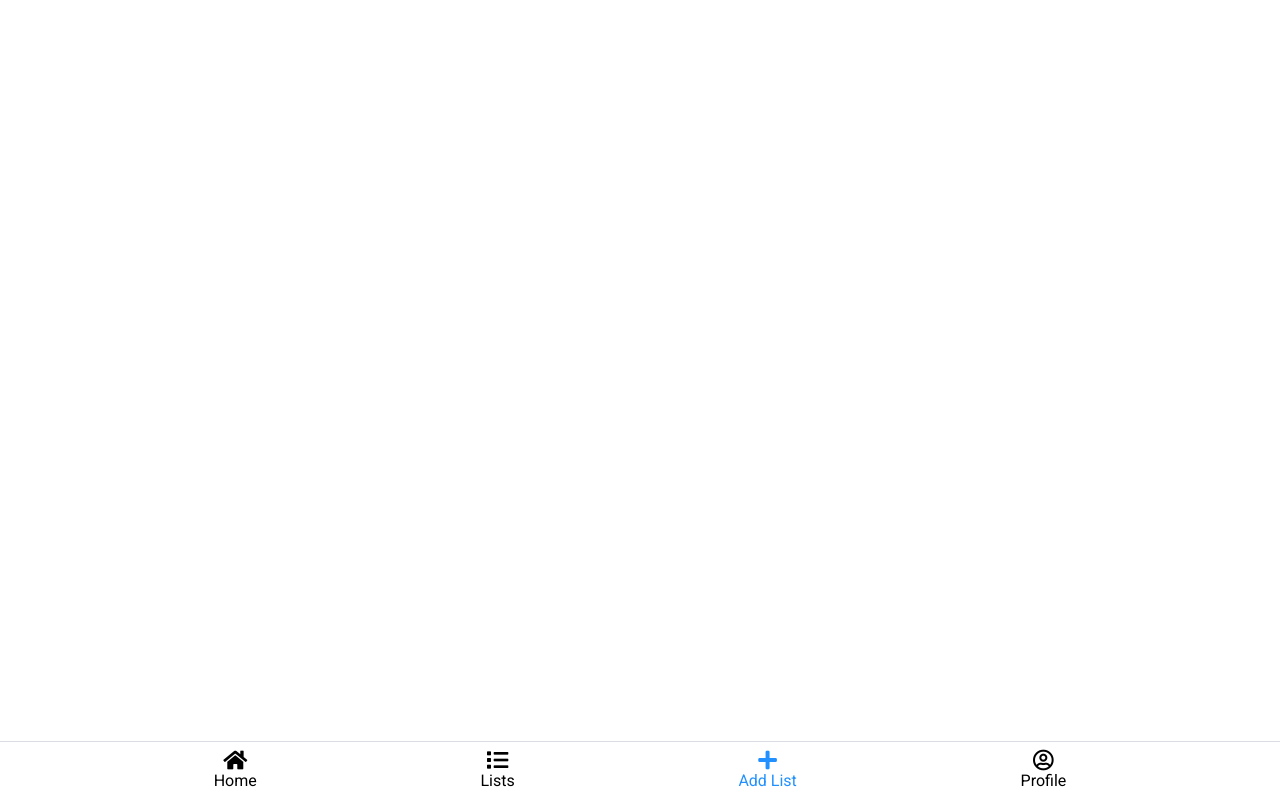
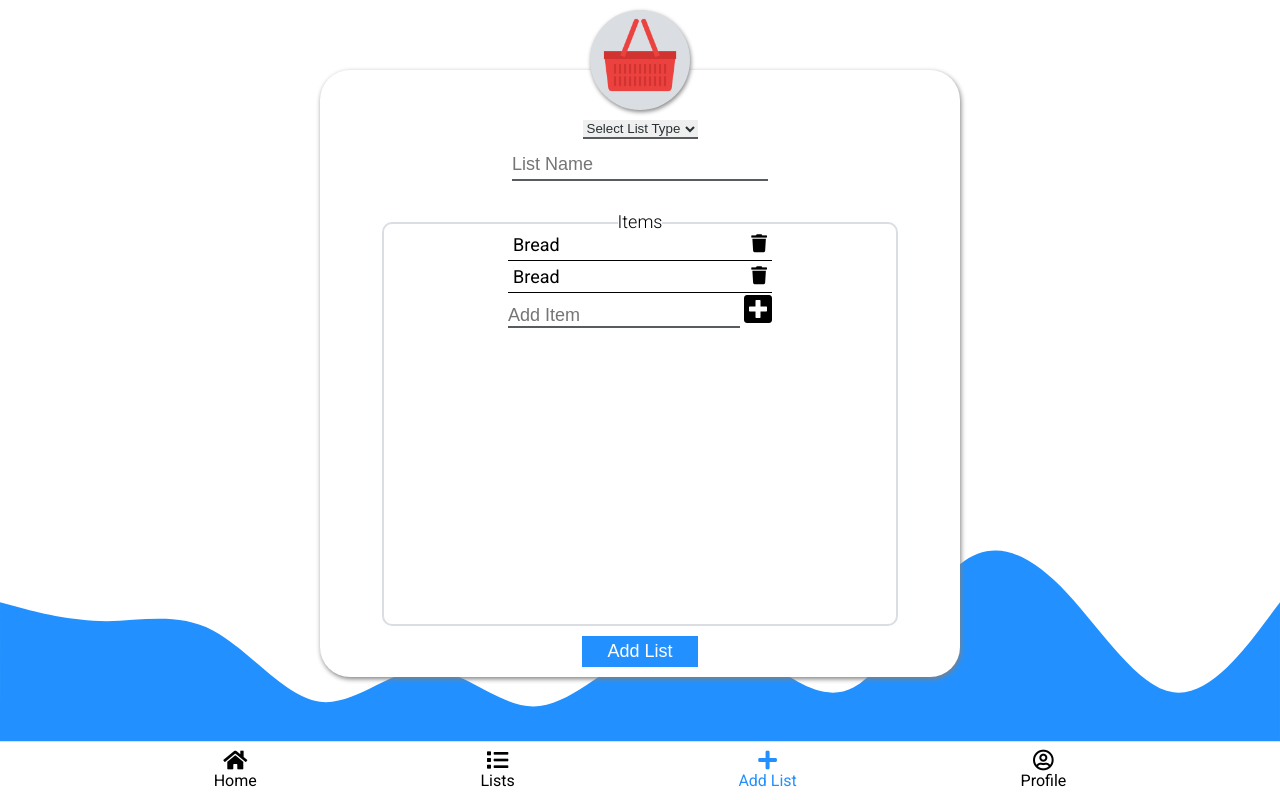
Before and after one commit to tudorie-mariuscosmin/bazaar, a plain HTML site: page form.html in a window 1280 px wide. Drawn offline with Linux system fonts and the light colour scheme.

Commit message:
add list form

```diff
--- /dev/null
+++ b/css/form.css
@@ -0,0 +1,155 @@
+.container{
+    width: 50vw;
+    margin: auto;
+    display: flex;
+    flex-direction: column;
+
+}
+
+.circle{
+    background-color: #dadde1;
+    width: 100px;
+    height: 100px;
+    border-radius: 50%;
+    display: flex;
+    justify-content: center;
+    align-self: center;
+    margin-top: 10px;
+    z-index: 2;
+    box-shadow: 1px 2px 4px #888888;
+}
+
+.form{
+    width: 100%;
+    margin: auto;
+    min-height: 60vh;
+    display: flex;
+    flex-direction: column;
+    align-items: center;
+    box-shadow: 1px 2px 5px gray;
+    border-radius: 30px;
+    padding-top: 50px;
+    position: relative;
+    top:-40px;
+    background-color: white;
+}
+
+.circle img{
+    width: 80%;
+    height: 80%;
+    position: relative;
+    top:5px;
+}
+
+#type-select{
+    border: none;
+    border-bottom: 2px solid #585c5e;
+    color: #283033;
+    margin-bottom: 10px;
+}
+#type-select:focus{
+    border:none;
+    border-bottom: 3px solid #2291ff;
+    outline: none;
+    font-weight: bold;
+
+}
+#list-name{
+    width: 40%;
+    height:30px;
+    font-size: large;
+    border: none;
+    border-bottom: 2px solid #585c5e;
+    margin-bottom: 20px;
+}
+#list-name:focus{
+    border:none;
+    border-bottom: 3px solid #2291ff;
+    outline: none;
+}
+.items-title{
+    position: relative;
+    top:10px;
+    background-color: white;
+    font-size: large;
+    font-weight: 300;
+}
+
+.items{
+    width:80%;
+    border:2px solid  #dadde1;
+    border-radius: 10px;
+    display: flex;
+    flex-direction: column;
+    align-items: center;
+    height:50vh;
+    overflow-y: scroll;
+}
+
+.items ul{
+    height: 100%;
+    list-style: none;
+    display: flex;
+    flex-direction: column;
+    margin: 5px;
+}
+
+.items ul li{
+    display: flex;
+    flex-direction: row;
+    justify-content: space-between;
+    font-size: large;
+    padding: 5px;
+    border-bottom: 1px solid black;
+}
+
+.items ul li i:hover{
+    color: red;
+    cursor: pointer;
+}
+
+#addItem{
+    font-size: large;
+    margin-bottom: 15px;
+    border:none;
+    border-bottom: 2px solid #585c5e;
+}
+
+#addItem:focus{
+    border:none;
+    border-bottom: 2px solid  #2291ff;
+    outline: none;
+}
+.add-item i:hover{
+   color:  #2291ff;
+   cursor: pointer;
+}
+#addBtn{
+    margin: 10px;
+    background-color: #2291ff;
+    color: white;
+    border: none;
+    font-size: large;
+    padding: 5px 25px;
+}
+
+
+
+
+
+
+/* for phones */
+@media only screen and (max-width: 600px) {
+    .container{
+        width:95vw
+    }
+
+    .circle img{
+        width: 20vw;
+    }
+    #list-name{
+        width: 70%;
+    }
+
+
+}
--- a/css/main.css
+++ b/css/main.css
@@ -42,3 +42,10 @@ nav ul li a i {
 nav ul li a.selected{
     color:#2291ff
 }
+
+#wave{
+    position: absolute;
+    z-index: -20;
+    bottom:0;
+    padding-bottom: 7vh;
+}
--- a/form.html
+++ b/form.html
@@ -12,6 +12,8 @@
     <link rel="preconnect" href="https://fonts.gstatic.com">
     <link href="https://fonts.googleapis.com/css2?family=Roboto:ital,wght@0,300;0,400;1,100&display=swap"
         rel="stylesheet">
+
+    <link rel="stylesheet" href="css/form.css">
 </head>
 
 <body>
@@ -43,6 +45,53 @@
             </li>
         </ul>
     </nav>
+
+    <div class="container">
+        <div class="circle">
+            <img src="/img/img-market/png/005-basket.png" alt="type">
+        </div>
+        <div class="form">
+            <select id="type-select">
+                <option disabled selected>Select List Type</option>
+                <option>Groceries</option>
+                <option>Toiletries</option>
+                <option>Electronics</option>
+                <option>Dinner</option>
+            </select>
+            <input id="list-name" type="text" placeholder="List Name" />
+            <h5 class="items-title">Items</h5>
+            <div class="items">
+                <ul>
+                    <li>Bread
+                        <i class="fas fa-trash"></i>
+                    </li>
+                    <li>Bread
+                        <i class="fas fa-trash"></i>
+                    </li>
+
+
+
+                    <div class="add-item">
+                        <input type="text" placeholder="Add Item" id="addItem" />
+                        <i class="fas fa-plus-square fa-2x"></i>
+                    </div>
+
+
+                </ul>
+
+            </div>
+            <input id="addBtn" type="button" value="Add List" />
+        </div>
+    </div>
+
+    <svg id="wave" xmlns="http://www.w3.org/2000/svg" viewBox="0 0 1440 320">
+        <path fill="#2291ff" fill-opacity="1"
+            d="M0,160L20,165.3C40,171,80,181,120,181.3C160,181,200,171,240,192C280,213,320,267,360,272C400,277,440,235,480,234.7C520,235,560,277,600,277.3C640,277,680,235,720,213.3C760,192,800,192,840,213.3C880,235,920,277,960,256C1000,235,1040,149,1080,117.3C1120,85,1160,107,1200,149.3C1240,192,1280,256,1320,261.3C1360,267,1400,213,1420,186.7L1440,160L1440,320L1420,320C1400,320,1360,320,1320,320C1280,320,1240,320,1200,320C1160,320,1120,320,1080,320C1040,320,1000,320,960,320C920,320,880,320,840,320C800,320,760,320,720,320C680,320,640,320,600,320C560,320,520,320,480,320C440,320,400,320,360,320C320,320,280,320,240,320C200,320,160,320,120,320C80,320,40,320,20,320L0,320Z">
+        </path>
+    </svg>
+
+
+
 </body>
 
 </html>
```
